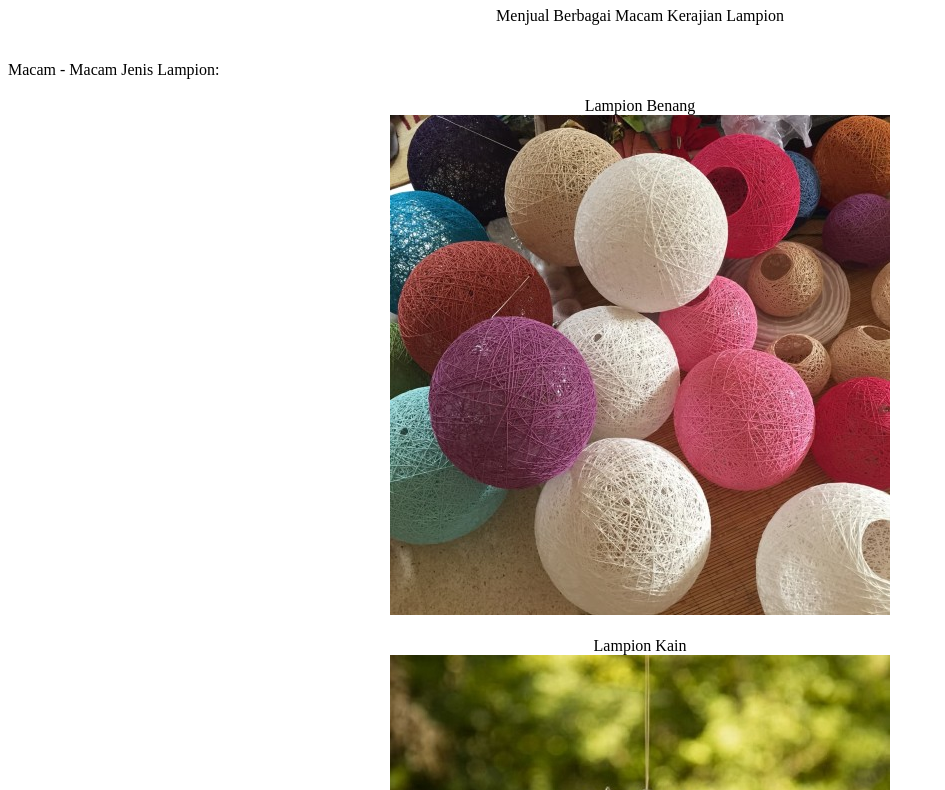
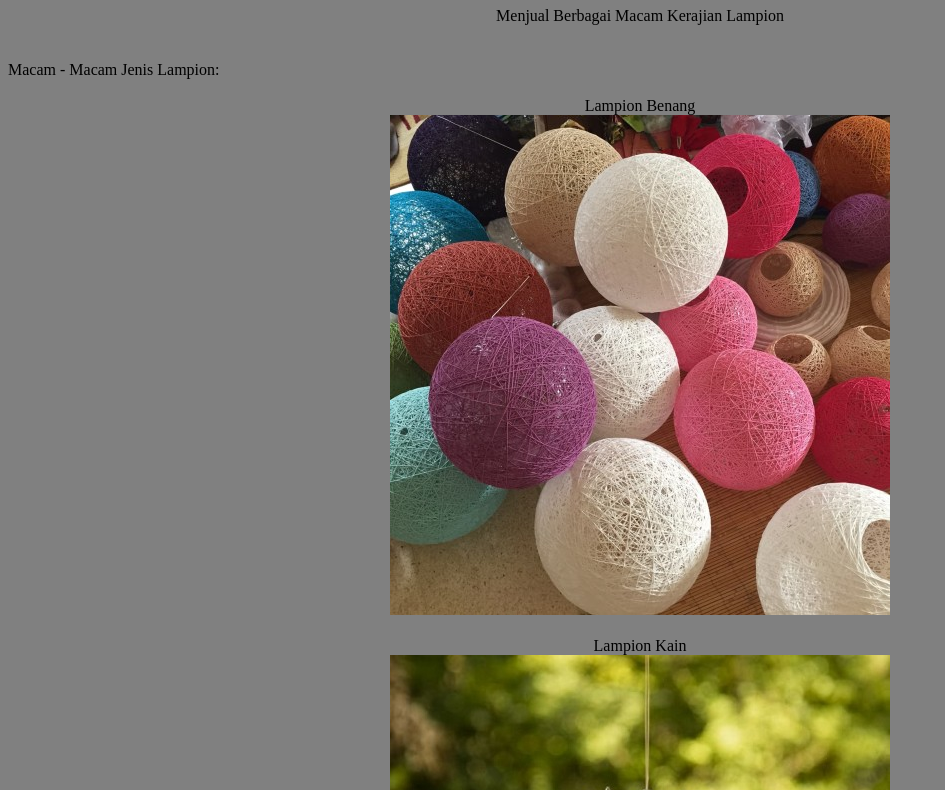
Before and after one commit to scharrrrr/pkwu, a plain HTML site: page index.html in a window 1280 px wide. Shown: the part 73-863 px from the top of the page, without its empty margins (0-945 px from the left). Drawn offline with Linux system fonts and the light colour scheme.

Commit message:
Update style.css

```diff
--- a/style.css
+++ b/style.css
@@ -1,5 +1,5 @@
 body{
-    background-color: seal;
+    background-color: grey;
 }
 
 .Judul{
```
